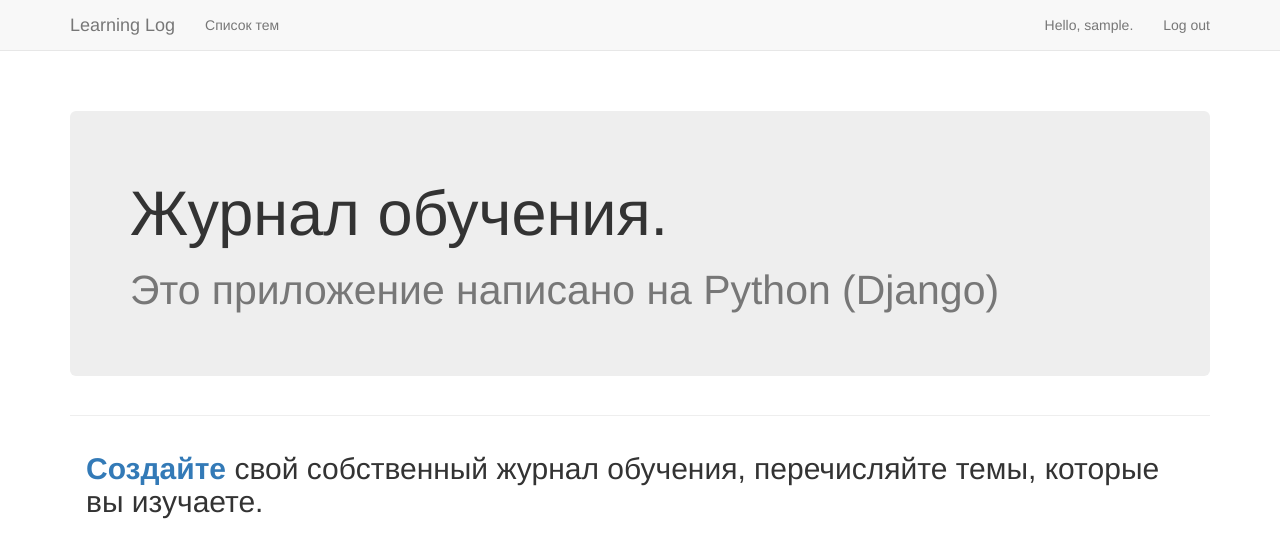
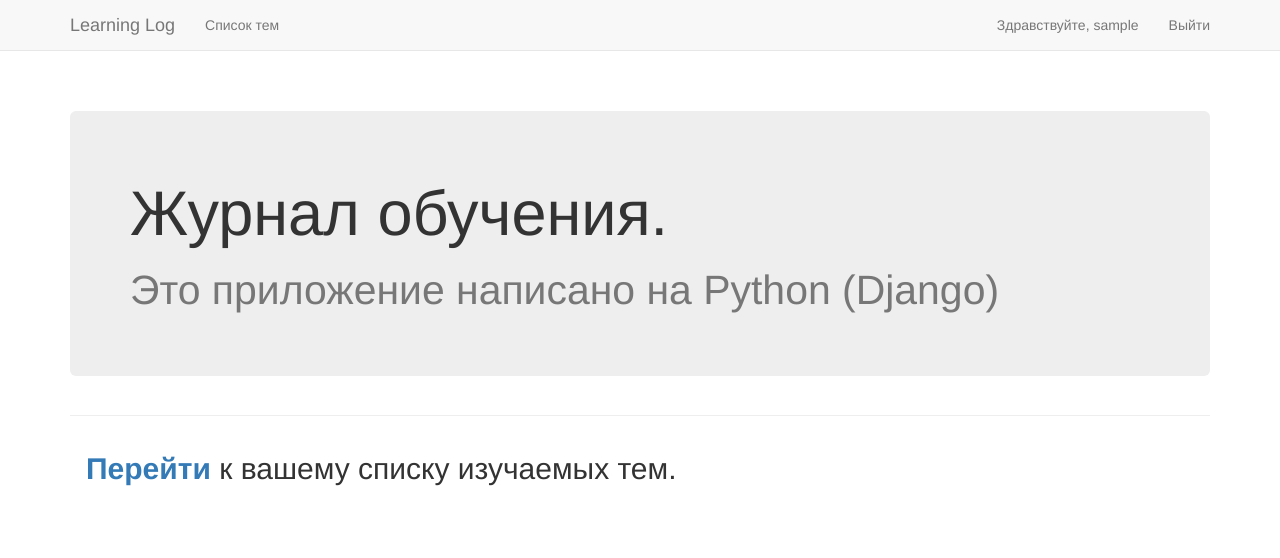
Before and after one commit to Sanchows/LearningLog, a Django app: page / in a window 1280 px wide. Shown: the top 558 px of the page. Run offline with Django 3.2, Linux system fonts and the light colour scheme; the visitor is signed in with stand-in values (Sample User, id 1); some libraries are stand-ins or nearby versions.

Commit message:
Full translation English text to Russian language

```diff
--- a/learning_logs/templates/learning_logs/base.html
+++ b/learning_logs/templates/learning_logs/base.html
@@ -29,11 +29,11 @@
                     </ul>
                     <ul class="nav navbar-nav navbar-right">
                         {% if user.is_authenticated %}
-                            <li><a>Hello, {{ user.username }}.</a></li>
-                            <li><a href="{% url 'logout' %}">Log out</a></li>
+                            <li><a>Здравствуйте, {{ user.username }}</a></li>
+                            <li><a href="{% url 'logout' %}">Выйти</a></li>
                         {% else %}
-                            <li><a href="{% url 'register' %}">Register</a></li>
-                            <li><a href="{% url 'login' %}">Log in</a></li>
+                            <li><a href="{% url 'register' %}">Регистрация</a></li>
+                            <li><a href="{% url 'login' %}">Войти</a></li>
                         {% endif %}
                     </ul>
                 </div><!--/.nav-collapse -->
--- a/learning_logs/templates/learning_logs/index.html
+++ b/learning_logs/templates/learning_logs/index.html
@@ -10,7 +10,13 @@
 
 <h2>
     <div class="alert" role="alert">
-        <a href="{% url 'register' %}" class="alert-link">Создайте</a> свой собственный журнал обучения, перечисляйте темы, которые вы изучаете.
+        {% if user.is_authenticated %}
+            <a href="{% url 'topics' %}" class="alert-link">Перейти</a> к вашему списку изучаемых тем.
+        {% else %}
+            <a href="{% url 'register' %}" class="alert-link">Создайте</a> свой собственный журнал обучения, перечисляйте темы, которые вы изучаете.<br>
+            Уже есть журнал? <a href="{% url 'login' %}" class="alert-link">Войти</a>
+        {% endif %}
+
     </div>
 </h2>
 {% endblock content %}
--- a/learning_logs/templates/learning_logs/topic.html
+++ b/learning_logs/templates/learning_logs/topic.html
@@ -22,6 +22,6 @@
             </div>
         </div> <!-- panel -->
     {% empty %}
-        There are no entries for this topic yet.
+        В этой теме пока нет записей.
     {% endfor %}
 {% endblock content %}
```
Also changed, not shown: 1 other file.
